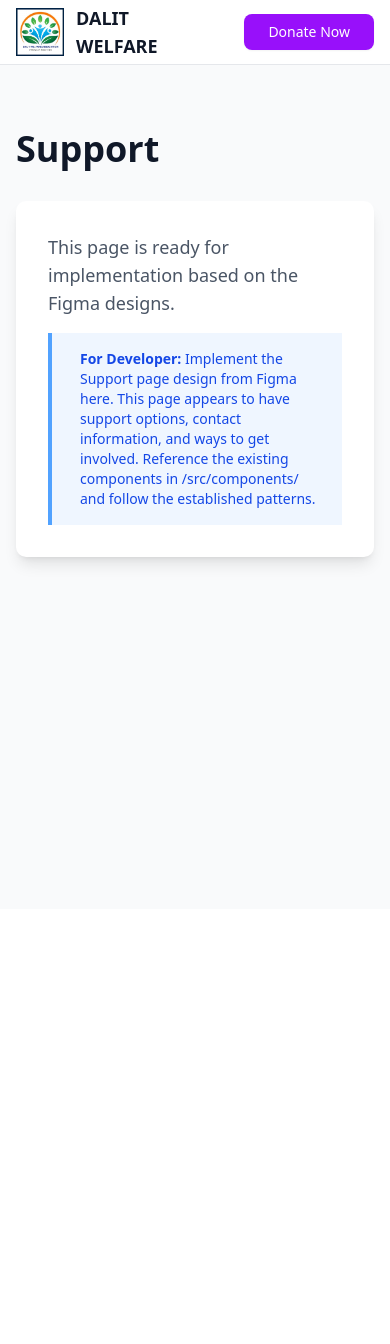
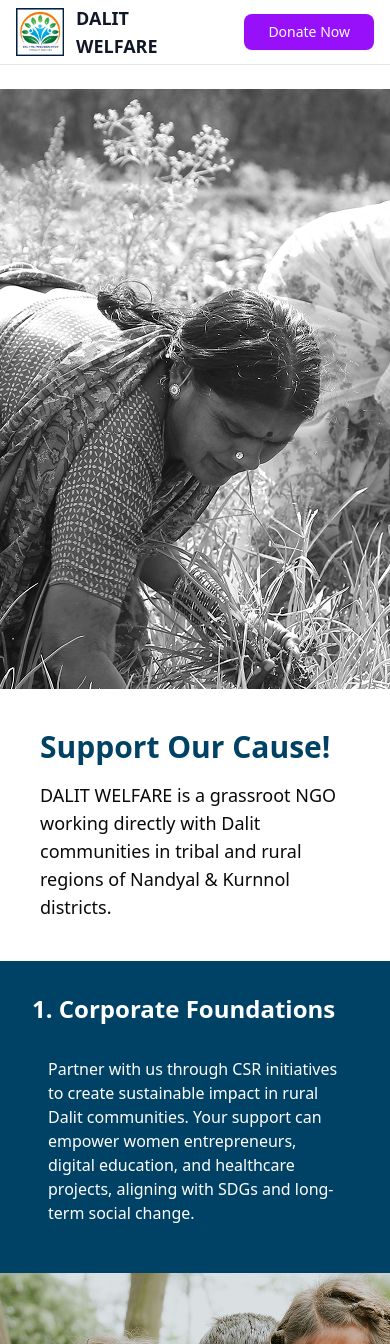
Before and after one commit to Sc0tticus/dwa-website-2025, a Next.js app: page /support in a window 390 px wide. Shown: the top 1344 px of the page. Before the commit the page ends 909 px from the top, so only its background shows below. Built offline with nearby package versions, Linux system fonts and the light colour scheme.

Commit message:
Support page (#4)
* support page

* fixed width issue

* remove pnpm-lock.yaml

```diff
--- a/src/app/support/page.js
+++ b/src/app/support/page.js
@@ -1,25 +1,23 @@
+import Accreditations from "../../components/home/Accreditations";
+import Causes from "../../components/support/causes";
+import EntireWorld from "../../components/support/entireWorld";
+import GetInvolved from "../../components/support/getInvolved";
+import HeroSection from "../../components/support/HeroSection";
+import InfoForm from "../../components/support/infoForm";
+import SupportCause from "../../components/support/supportcause.js";
+
+
 export default function SupportPage() {
   return (
-    <div className="min-h-screen bg-gray-50">
-      <div className="max-w-7xl mx-auto px-4 sm:px-6 lg:px-8 py-16">
-        <h1 className="text-4xl font-bold text-gray-900 mb-8">Support</h1>
-        <div className="bg-white rounded-lg shadow-lg p-8">
-          <p className="text-lg text-gray-600 mb-4">
-            This page is ready for implementation based on the Figma designs.
-          </p>
-          <div className="bg-blue-50 border-l-4 border-blue-400 p-4">
-            <div className="flex">
-              <div className="ml-3">
-                <p className="text-sm text-blue-700">
-                  <strong>For Developer:</strong> Implement the Support page design from Figma here.
-                  This page appears to have support options, contact information, and ways to get involved.
-                  Reference the existing components in /src/components/ and follow the established patterns.
-                </p>
-              </div>
-            </div>
-          </div>
-        </div>
-      </div>
-    </div>
+    <main className="">
+      <HeroSection />
+      <SupportCause />
+      <Causes/>
+      <EntireWorld/>
+      <InfoForm/>
+      <GetInvolved/>
+      <Accreditations />
+
+    </main>
   );
 }
--- /dev/null
+++ b/src/components/support/HeroSection.js
@@ -0,0 +1,15 @@
+import Image from "next/image"
+export default function HeroSection(){
+    return(
+        <section className="mt-6 w-full h-[600px] relative">
+            <Image
+            src='/images/supportpage/hero-img.png'
+            alt="Children from Dalit communities"
+            fill
+          className="object-cover object-center grayscale"
+          priority
+
+           />
+        </section>
+    )
+}
--- /dev/null
+++ b/src/components/support/causes.js
@@ -0,0 +1,36 @@
+import Image from "next/image"
+export default function Causes(){
+    const causesDetails =[
+        {id:1, title:"1. Corporate Foundations", details:"Partner with us through CSR initiatives to create sustainable impact in rural Dalit communities. Your support can empower women entrepreneurs, digital education, and healthcare projects, aligning with SDGs and long-term social change."},
+        {id:2, title:"2. Philanthropies", details:"Your investment fuels transformative programs tackling poverty, caste discrimination, and gender inequality. By backing our initiatives, you help scale solutions that create dignity, opportunity, and resilience in marginalized communities." },
+        {id:3, title:"3. Generous Donors", details:"Every contribution, big or small, creates ripples of change. Your donation supports education, healthcare, and livelihoods for Dalit families, ensuring a brighter, more equal future for generations to come."},
+        {id:4, title:"4. Volunteers", details:"Share your skills, time, and passion to uplift communities. From digital support to field activities, volunteers are the heart of our mission, bringing energy and expertise where it matters most."},
+        {id:5, title:"5. Fundraisers", details:"Champion our cause by mobilizing networks and resources. As a fundraiser, you amplify our reach and ensure more people can join hands in building inclusive, thriving rural communities." },
+        {id:6, title:"6. Field Visit Teams", details:"Experience the impact firsthand by visiting our projects in Nandyal and Kurnool. Field visits build deeper understanding, accountability, and connection between supporters and the communities they help transform."},
+
+    ]
+
+    return(
+        <section>
+            {causesDetails.map((cause)=>(
+                <div key={cause.id} className= {`w-full flex ${cause.id % 2 ===1? "flex-row":"flex-row-reverse" } ${cause.id===1? "bg-[#004265]":cause.id===2?"bg-[#3EBFF980]":cause.id===3? "bg-[#622676]":cause.id===4? "bg-[#FF9DF080]": cause.id===5? "bg-[#FCCE37]": cause.id===6?"bg-[#FFD44699]":""} max-md:flex-col`}  >
+                   <div className=" p-40 max-2xl:p-18 w-3/5 max-lg:p-8 max-md:w-full ">
+                        <h1 className={`font-[700]  text-[70px] max-2xl:text-[50px]  max-lg:text-[40px] max-sm:text-2xl mb-10  max-2xl:mb-4  ${cause.id===1 || cause.id===3? 'text-white':cause.id===2 || cause.id===5?'text-[#004265]': cause.id===4? 'text-[#622676D1]':'text-black' } `}>{cause.title}</h1>
+                        <p className={`font-[500]  text-[40px] max-2xl:text-[30px]  max-lg:text-[20px] max-sm:text-[16px]  pl-15 max-lg:pl-8 max-sm:p-4 ${cause.id===1 || cause.id===3? "text-white" : "text-black"} `}>{cause.details}</p>
+                   </div>
+
+
+                    <div className="w-2/5 relative max-md:w-full max-md:h-[497px]  ">
+                        <Image src="/images/supportpage/children-img.png" alt="children from Dalit communities"
+                          fill
+                        className="w-full object-cover "
+                         />
+                    </div>
+
+                    </div>
+
+                ))}
+
+        </section>
+    )
+}
--- /dev/null
+++ b/src/components/support/entireWorld.js
@@ -0,0 +1,7 @@
+export default function EntireWorld(){
+    return(
+        <section className="p-12 bg-[#E8E7E780] text-center">
+           <h1 className="italic font-[600] text-[50px] max-md:text-2xl ">“Whoever saves one life, saves the entire world.”</h1>
+        </section>
+    )
+}
--- /dev/null
+++ b/src/components/support/getInvolved.js
@@ -0,0 +1,10 @@
+export default function GetInvolved(){
+    return(
+        <section className="w-full bg-[#FF9DF080] h-[70px] max-md:h-[60px] max-sm:h-[40px] text-center ">
+            <div className="flex justify-end items-center gap-8 h-full pr-15 max-md:pr-2 max-md:justify-center ">
+                <p className="text-[#622676D1] font-[800] py-4 text-[30px] max-md:text-[16px]" >Ready to get involved?</p>
+                <button className="w-[20%] font-extrabold text-3xl max-md:w-[30%] max-md:text-xl max-sm:text-[16px] cursor-pointer bg-[#622676D1] hover:bg-[#b174c6f3] h-full  text-white " >Donate Now</button>
+            </div>
+        </section>
+    )
+}
--- /dev/null
+++ b/src/components/support/infoForm.js
@@ -0,0 +1,37 @@
+import { Button } from "../ui/button";
+export default function InfoForm(){
+    return(
+        <section className="px-12 py-10 " >
+            <div className="flex justify-center items-center gap-7 max-md:flex-col ">
+                <div className="w-[50%] max-md:w-full max-md:text-center ">
+                    <h1 className="font-[700] text-[60px] max-lg:text-3xl mb-3 "> Get More Info </h1>
+                    <p  className="font-[500] text-[30px] max-lg:text-lg w-[70%] max-md:w-full ">Let’s get acquainted! Tell us a little bit about yourself and we’ll send you information on how to get involved.</p>
+                </div>
+
+                <form className="w-[100%] box-border mt-30 max-md:mt-10 ">
+                   <div className="flex gap-18 items-center max-md:flex-col max-md:gap-4  max-sm:gap-8">
+                   <div className="flex flex-col w-full gap-4 max-sm:gap-8">
+                        <input className="w-full outline-0 h-[59px] border-black border-b-2 placeholder:text-[30px] max-lg:placeholder:text-lg font-[500] text-black placeholder:text-black "    type="text" placeholder="First Name" />
+                        <input className="w-full outline-0 h-[59px] border-black border-b-2 placeholder:text-[30px] max-lg:placeholder:text-lg font-[500] text-black  placeholder:text-black"  type="text" placeholder="Last Name" />
+                        <input className="w-full outline-0 h-[59px] border-black border-b-2 placeholder:text-[30px] max-lg:placeholder:text-lg font-[500] text-black  placeholder:text-black"  type="text" placeholder="Email" />
+                    </div>
+
+                    <div className="flex flex-col gap-4 w-full max-sm:gap-8 ">
+                        <input className="w-full outline-0 h-[59px] border-black border-b-2 placeholder:text-[30px] max-lg:placeholder:text-lg font-[500] text-black "  type="text" placeholder="Phone" />
+                        <input className="w-full outline-0 h-[59px] border-black border-b-2 placeholder:text-[30px] max-lg:placeholder:text-lg font-[500] text-black " type="text" placeholder="Address" />
+                        <input className="w-full outline-0 h-[59px] border-black border-b-2 placeholder:text-[30px] max-lg:placeholder:text-lg font-[500] text-black " type="text" placeholder="Get Involved →" />
+                    </div>
+                   </div>
+
+                  <div className="mt-10 flex justify-end  pb-10 ">
+                     <button type="submit"
+                     className="w-[45%] max-md:w-full cursor-pointer font-[700]l text-[30px]  max-md:text-2xl py-[10px] px-[8px] max-md:py-[8px] text-white bg-[#004265] hover:bg-[#004290] disabled:opacity-50 ">
+                     Submit
+                     </button>
+                  </div>
+
+                </form>
+            </div>
+        </section>
+    )
+}
--- /dev/null
+++ b/src/components/support/supportcause.js
@@ -0,0 +1,12 @@
+
+export default function SupportCause(){
+    return(
+        <section className="w-full p-30 max-2xl:p-10  ">
+            <div>
+                <h1 className=" font-[700] text-[50px] text-[#004265] max-md:text-3xl"> Support Our Cause! </h1>
+                <p className=" font-[500] text-[30px] mt-4 max-md:text-lg "> DALIT WELFARE is a grassroot NGO working directly with Dalit communities in tribal and rural regions of Nandyal & Kurnnol districts. </p>
+            </div>
+
+         </section>
+    )
+}
```
Also changed, not shown: public/images/supportpage/children-img.png (added), public/images/supportpage/hero-img.png (added).
